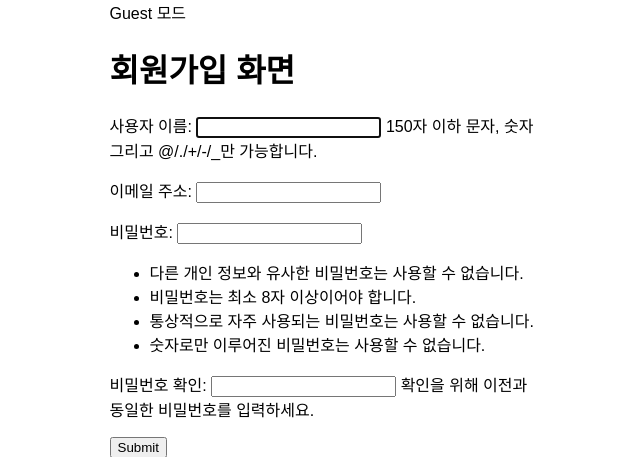
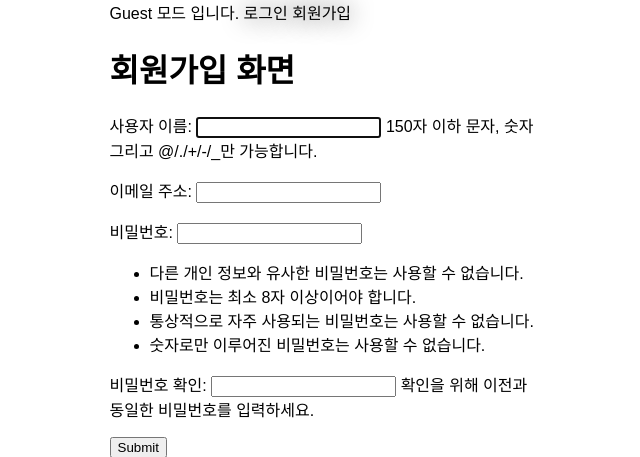
Before and after one commit to nnmnn1022/django, a Django app: page /accounts/signup/ in a window 1280 px wide. Shown: the top 457 px of the page, without its empty margins (318-958 px from the left). Run offline with Django 4.2, Linux system fonts and the light colour scheme.

Commit message:
0504 study 2

```diff
--- a/liongram/accounts/urls.py
+++ b/liongram/accounts/urls.py
@@ -1,11 +1,12 @@
 from django.urls import path
 
-from accounts.views import login_view, signup_view
+from accounts.views import login_view, logout_view, signup_view
 
 app_name = 'accounts'
 
 urlpatterns = [
     path('signup/', signup_view, name='signup'),
     path('login/', login_view, name='login'),
+    path('logout/', logout_view, name='logout'),
 
 ]
--- a/liongram/accounts/views.py
+++ b/liongram/accounts/views.py
@@ -65,3 +65,12 @@ def login_view(request) :
         # pass # 응답
 
         # user = User.objects.get(username=username)
+
+def logout_view(request) :
+    # 데이터 유효성 검사
+    if request.user.is_authenticated :
+        # 비즈니스 로직 처리 - 로그아웃
+        logout(request)
+
+    # 응답
+    return redirect('index')
--- a/liongram/templates/base.html
+++ b/liongram/templates/base.html
@@ -12,9 +12,14 @@
 <body class="container">
 
         {% if request.user.is_authenticated %}
-            <span class="#">{{ request.user.username }} 님 </span>
+            <span class="#">안녕하세요 {{ request.user.username }} 님
+            <a href="{% url 'accounts:logout' %}"> 로그아웃</a>
+            </span>
         {% else %}
-            <span class="#">Guest 모드 </span>
+            <span class="#">Guest 모드 입니다.
+            <a href="{% url 'accounts:login' %}"> 로그인</a>
+            <a href="{% url 'accounts:signup' %}"> 회원가입</a>
+            </span>
         {% endif %}
 
 <div>
```
Also changed, not shown: liongram/db.sqlite3.
